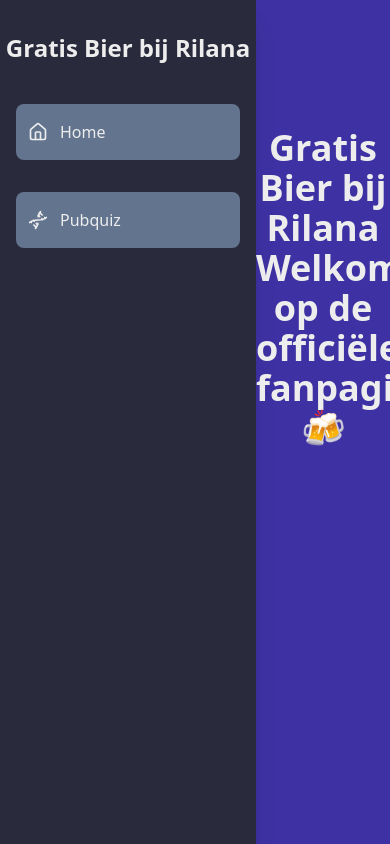
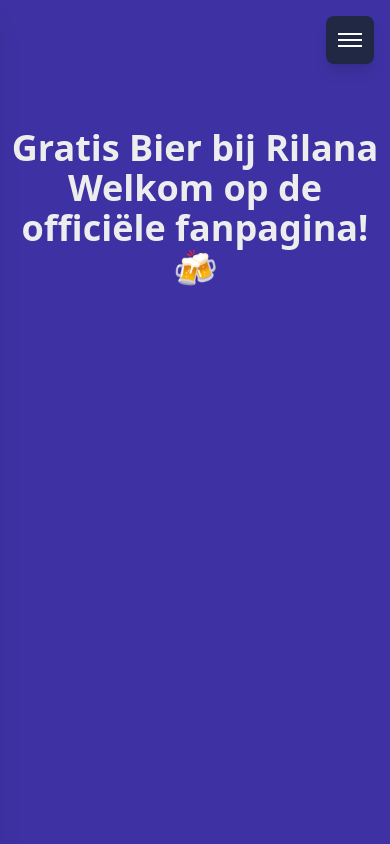
Before and after one commit to Benvdweg/gratis-bier-bij-rilana, a Next.js app: page / in a window 390 px wide. Built offline with nearby package versions, Linux system fonts and the light colour scheme.

Commit message:
Add Response NavBar

```diff
--- /dev/null
+++ b/src/components/HamburgerToggle.tsx
@@ -0,0 +1,41 @@
+"use client";
+
+interface HamburgerToggleProps {
+	isOpen: boolean;
+	onClick: () => void;
+}
+
+export default function HamburgerToggle({
+	isOpen,
+	onClick,
+}: HamburgerToggleProps) {
+	return (
+		<button
+			className="md:hidden fixed top-4 right-4 z-50 p-3 bg-gray-800/90 backdrop-blur-sm hover:bg-gray-700 text-white rounded-lg shadow-lg transition-all duration-300 ease-in-out transform hover:scale-110 active:scale-95"
+			onClick={onClick}
+			aria-label="Toggle menu"
+		>
+			<div className="w-6 h-6 flex flex-col justify-center items-center">
+				<span
+					className={`block h-0.5 w-6 bg-white transition-all duration-300 ease-in-out ${
+						isOpen
+							? "rotate-45 translate-y-1.5"
+							: "rotate-0 translate-y-0"
+					}`}
+				/>
+				<span
+					className={`block h-0.5 w-6 bg-white transition-all duration-300 ease-in-out my-1 ${
+						isOpen ? "opacity-0" : "opacity-100"
+					}`}
+				/>
+				<span
+					className={`block h-0.5 w-6 bg-white transition-all duration-300 ease-in-out ${
+						isOpen
+							? "-rotate-45 -translate-y-1.5"
+							: "rotate-0 translate-y-0"
+					}`}
+				/>
+			</div>
+		</button>
+	);
+}
--- a/src/components/NavBar.tsx
+++ b/src/components/NavBar.tsx
@@ -1,7 +1,9 @@
 "use client";
 
-import { DnaIcon, Home, User } from "lucide-react";
+import { DnaIcon, Home } from "lucide-react";
+import { useState } from "react";
 import NavItem from "./NavItem";
+import HamburgerToggle from "./HamburgerToggle";
 
 const navItems = [
 	{ name: "Home", href: "/", icon: <Home size={20} /> },
@@ -9,16 +11,61 @@
 ];
 
 export default function NavBar() {
+	const [isOpen, setIsOpen] = useState(false);
+
+	const handleBackdropClick = () => {
+		if (isOpen) {
+			setIsOpen(false);
+		}
+	};
+
+	const handleNavItemClick = () => {
+		if (isOpen) {
+			setIsOpen(false);
+		}
+	};
+
 	return (
-		<nav className="w-64 h-screen flex-shrink-0 flex flex-col shadow-xl overflow-y-auto bg-[#2a2a3d]">
+		<>
+			<HamburgerToggle
+				isOpen={isOpen}
+				onClick={() => setIsOpen(!isOpen)}
+			/>
+
+			{isOpen && (
+				<div
+					className="md:hidden fixed inset-0 bg-black/50 backdrop-blur-sm z-30 transition-opacity duration-300 ease-in-out"
+					onClick={handleBackdropClick}
+				/>
+			)}
+
+			<nav
+				className={`
+					fixed top-0 left-0 h-screen w-64 bg-[#2a2a3d] shadow-xl
+					transform transition-transform duration-300 ease-in-out
+					${isOpen ? "translate-x-0" : "-translate-x-full"}
+					md:translate-x-0 md:static md:flex-shrink-0
+					overflow-y-auto flex flex-col z-40
+				`}
+			>
 				<h1 className="text-2xl font-bold text-center my-8">
 					Gratis Bier bij Rilana
 				</h1>
-			<ul className="space-y-4">
+				<ul className="space-y-4 px-4">
 					{navItems.map((item) => (
-					<NavItem key={item.name} item={item} />
+						<NavItem
+							key={item.name}
+							item={item}
+							onItemClick={handleNavItemClick}
+						/>
 					))}
 				</ul>
+				<div className="p-4 border-t border-gray-600/30 mt-auto">
+					<div className="text-xs text-gray-400 text-center">
+						🍺 Cheers to good times!
+					</div>
+				</div>
 			</nav>
+		</>
 	);
 }
--- a/src/components/NavItem.tsx
+++ b/src/components/NavItem.tsx
@@ -6,13 +6,15 @@
 		href: string;
 		icon: React.ReactNode;
 	};
+	onItemClick?: () => void;
 }
 
-export default function NavItem({ item }: NavItemProps) {
+export default function NavItem({ item, onItemClick }: NavItemProps) {
 	return (
 		<li className="px-4 py-2">
 			<Link
 				href={item.href}
+				onClick={onItemClick}
 				className="flex items-center gap-3 transition-colors bg-slate-500 hover:bg-slate-600 rounded-lg border-indigo-800 py-4 px-3"
 			>
 				{item.icon}
```
Lines whose indentation alone changed are shown as unchanged.
